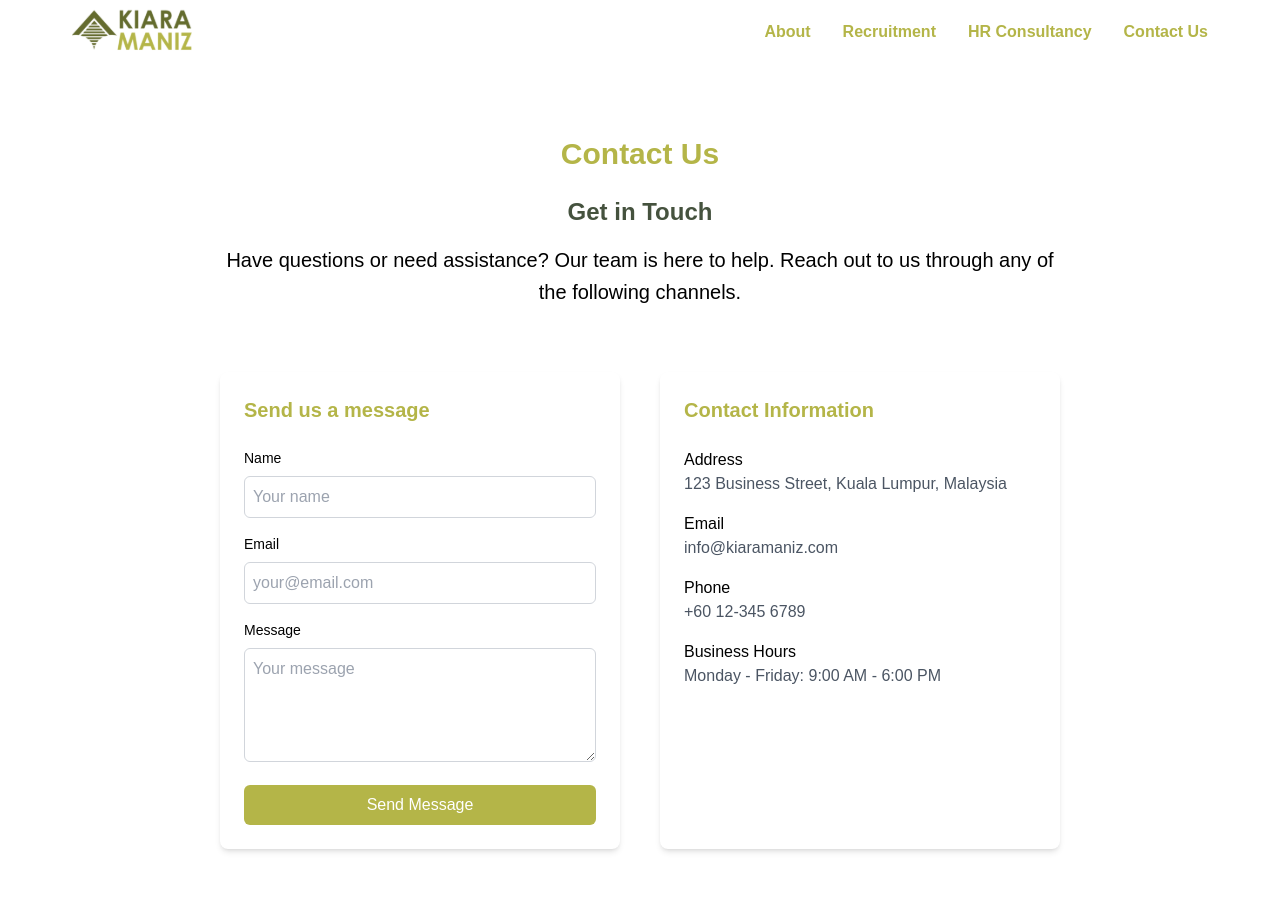
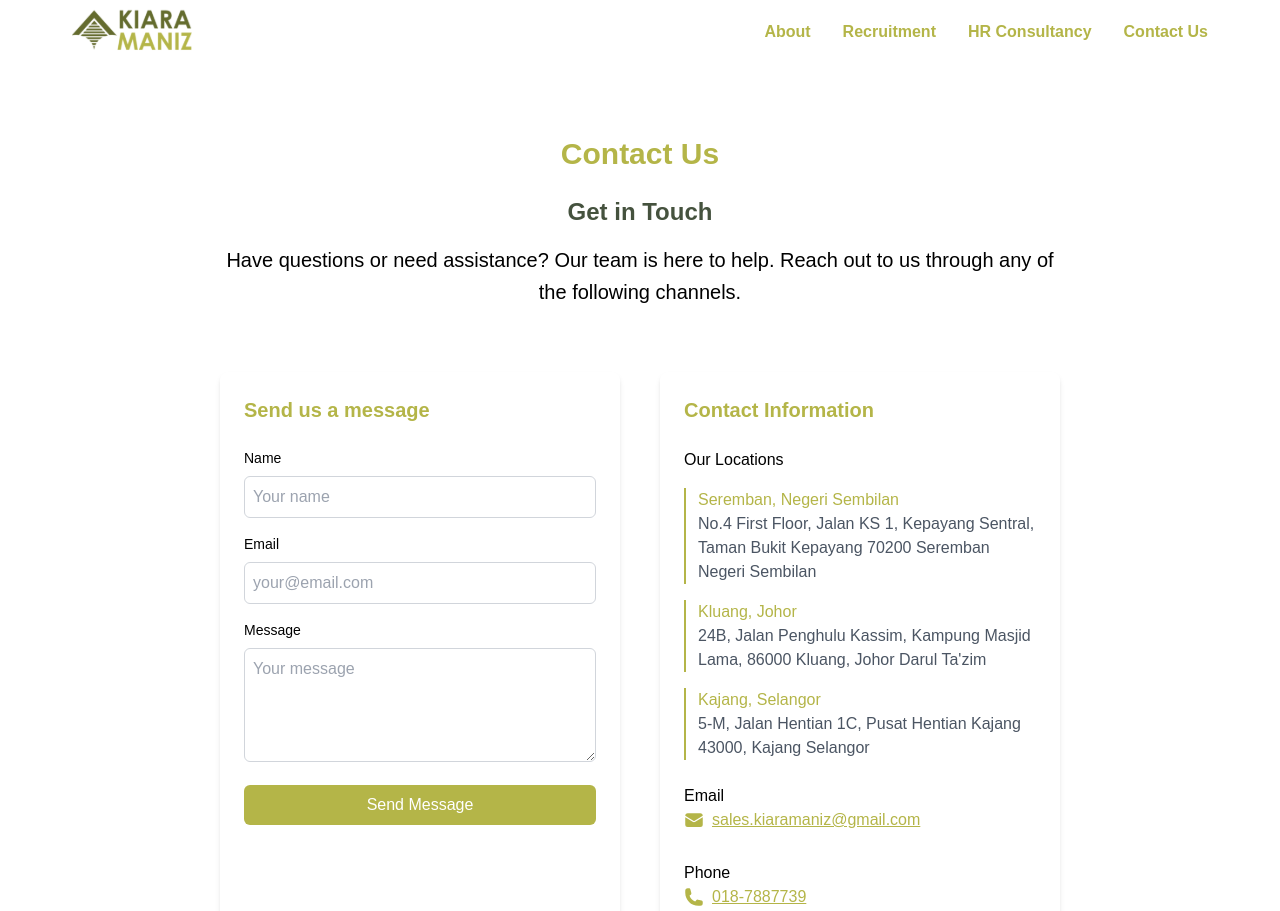
Before and after one commit to azrulwm/kiara-maniz, a Next.js app: page /contact in a window 1280 px wide. Shown: the top 911 px of the page. Built offline with nearby package versions, Linux system fonts and the light colour scheme.

Commit message:
feat: Improved the contact us page with updated information

```diff
--- a/src/components/ContactPage/ContactUs.tsx
+++ b/src/components/ContactPage/ContactUs.tsx
@@ -7,9 +7,25 @@ const ContactUs = () => {
         'Have questions or need assistance? Our team is here to help. Reach out to us through any of the following channels.',
     },
     contactInfo: {
-      address: '123 Business Street, Kuala Lumpur, Malaysia',
-      email: 'info@kiaramaniz.com',
-      phone: '+60 12-345 6789',
+      locations: [
+        {
+          city: 'Seremban, Negeri Sembilan',
+          address:
+            'No.4 First Floor, Jalan KS 1, Kepayang Sentral, Taman Bukit Kepayang 70200 Seremban Negeri Sembilan',
+        },
+        {
+          city: 'Kluang, Johor',
+          address:
+            "24B, Jalan Penghulu Kassim, Kampung Masjid Lama, 86000 Kluang, Johor Darul Ta'zim",
+        },
+        {
+          city: 'Kajang, Selangor',
+          address:
+            '5-M, Jalan Hentian 1C, Pusat Hentian Kajang 43000, Kajang Selangor',
+        },
+      ],
+      email: 'sales.kiaramaniz@gmail.com',
+      phone: '018-7887739',
       hours: 'Monday - Friday: 9:00 AM - 6:00 PM',
     },
   };
@@ -76,24 +92,60 @@ const ContactUs = () => {
             <h3 className="mb-6 text-xl font-bold text-secondary max-md:mb-4 max-md:text-lg">
               Contact Information
             </h3>
-            <div className="space-y-4">
-              <div>
-                <h4 className="font-medium">Address</h4>
-                <p className="text-gray-600 max-md:text-sm">
-                  {contactDetails.contactInfo.address}
-                </p>
+            <div className="space-y-6">
+              {/* Locations */}
+              <div className="space-y-4">
+                <h4 className="font-medium">Our Locations</h4>
+                {contactDetails.contactInfo.locations.map((location, index) => (
+                  <div key={index} className="border-l-2 border-secondary pl-3">
+                    <p className="font-medium text-secondary">
+                      {location.city}
+                    </p>
+                    <p className="text-gray-600 max-md:text-sm">
+                      {location.address}
+                    </p>
+                  </div>
+                ))}
               </div>
+
               <div>
                 <h4 className="font-medium">Email</h4>
-                <p className="text-gray-600 max-md:text-sm">
+                <a
+                  href={`mailto:${contactDetails.contactInfo.email}`}
+                  className="inline-flex items-center gap-2 text-secondary underline transition-colors duration-200 hover:text-secondary/80 max-md:text-sm"
+                >
+                  <svg
+                    xmlns="http://www.w3.org/2000/svg"
+                    viewBox="0 0 24 24"
+                    fill="currentColor"
+                    className="h-5 w-5"
+                  >
+                    <path d="M1.5 8.67v8.58a3 3 0 003 3h15a3 3 0 003-3V8.67l-8.928 5.493a3 3 0 01-3.144 0L1.5 8.67z" />
+                    <path d="M22.5 6.908V6.75a3 3 0 00-3-3h-15a3 3 0 00-3 3v.158l9.714 5.978a1.5 1.5 0 001.572 0L22.5 6.908z" />
+                  </svg>
                   {contactDetails.contactInfo.email}
-                </p>
+                </a>
               </div>
               <div>
                 <h4 className="font-medium">Phone</h4>
-                <p className="text-gray-600 max-md:text-sm">
+                <a
+                  href={`tel:${contactDetails.contactInfo.phone}`}
+                  className="inline-flex items-center gap-2 text-secondary underline transition-colors duration-200 hover:text-secondary/80 max-md:text-sm"
+                >
+                  <svg
+                    xmlns="http://www.w3.org/2000/svg"
+                    viewBox="0 0 24 24"
+                    fill="currentColor"
+                    className="h-5 w-5"
+                  >
+                    <path
+                      fillRule="evenodd"
+                      d="M1.5 4.5a3 3 0 013-3h1.372c.86 0 1.61.586 1.819 1.42l1.105 4.423a1.875 1.875 0 01-.694 1.955l-1.293.97c-.135.101-.164.249-.126.352a11.285 11.285 0 006.697 6.697c.103.038.25.009.352-.126l.97-1.293a1.875 1.875 0 011.955-.694l4.423 1.105c.834.209 1.42.959 1.42 1.82V19.5a3 3 0 01-3 3h-2.25C8.552 22.5 1.5 15.448 1.5 6.75V4.5z"
+                      clipRule="evenodd"
+                    />
+                  </svg>
                   {contactDetails.contactInfo.phone}
-                </p>
+                </a>
               </div>
               <div>
                 <h4 className="font-medium">Business Hours</h4>
```
